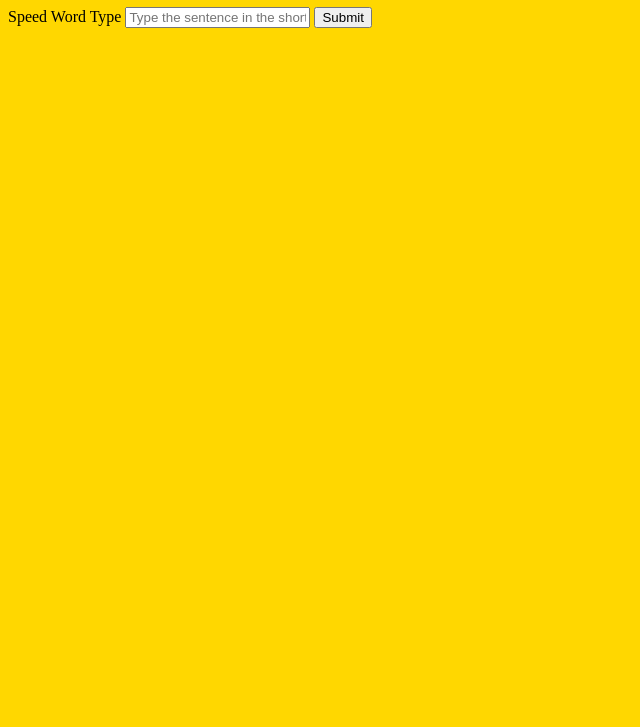
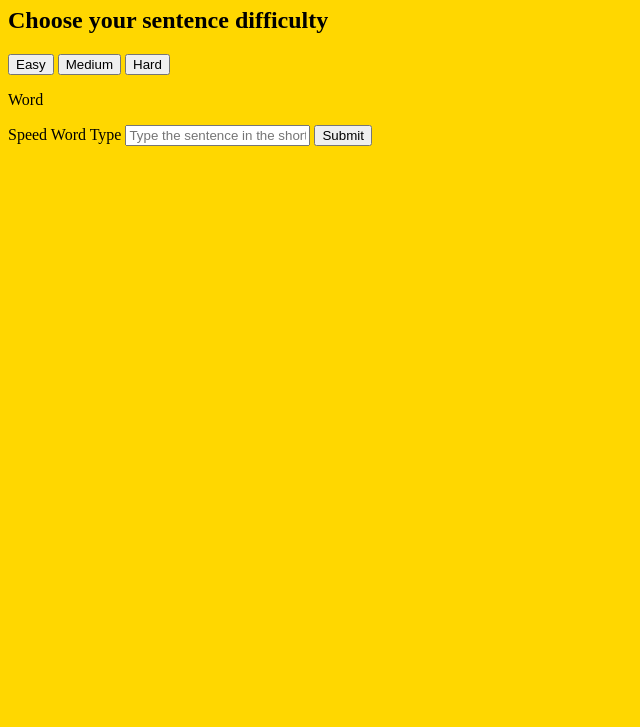
Before and after one commit to wag154/Game, a plain HTML site: page index.html in a window 1280 px wide. Shown: the part 73-800 px from the top of the page, without its empty margins (0-640 px from the left). Drawn offline with Linux system fonts and the light colour scheme.

Commit message:
Added sections to html

```diff
--- a/index.html
+++ b/index.html
@@ -6,13 +6,23 @@
     <meta name="viewport" content="width=device-width, initial-scale=1.0">
     <title>Speed Typing Game</title>
     <link rel="stylesheet" href="./index.css">
+    <script src="./index.js"></script>
 </head>
     <body>
         <h1>Speed Typing Game</h1>
-        <form id="">
-            <label for="typingInput">Speed Word Type</label>
-            <input type="text" id="typingInput" name="typing" placeholder="Type the sentence in the shortest possible time!" required="required">
-            <input type="submit" value="Submit">
-        </form>
+        <section>
+            <h2>Choose your sentence difficulty</h2>
+            <button id="easy">Easy</button>
+            <button>Medium</button>
+            <button>Hard</button>
+            <p>Word</p>
+        </section>
+        <section>
+            <form>
+                <label for="typingInput">Speed Word Type</label>
+                <input type="text" id="typingInput" name="typing" placeholder="Type the sentence in the shortest possible time!" required="required">
+                <input type="submit" value="Submit">
+            </form>
+        </section>
     </body>
 </html>
```
